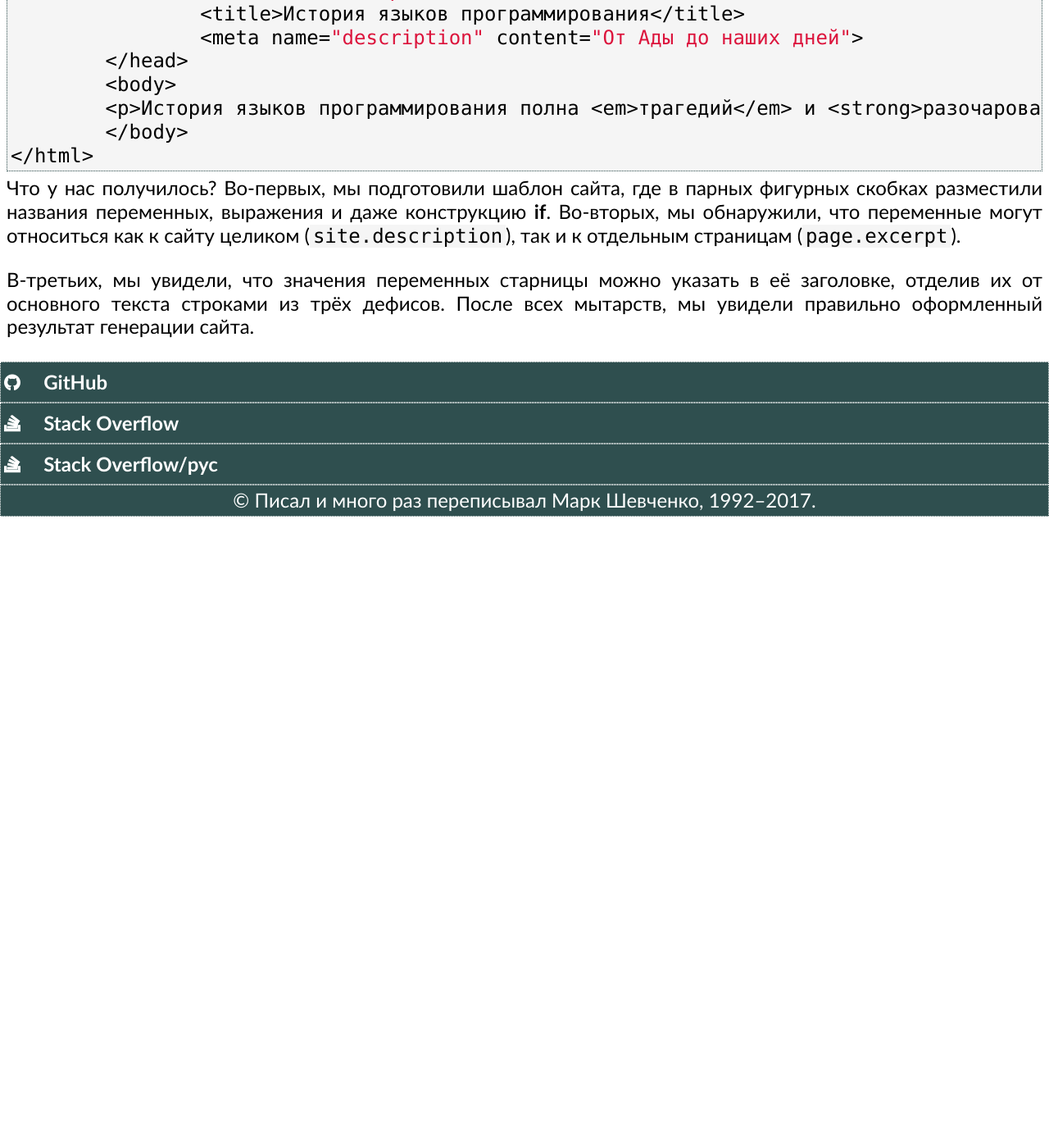
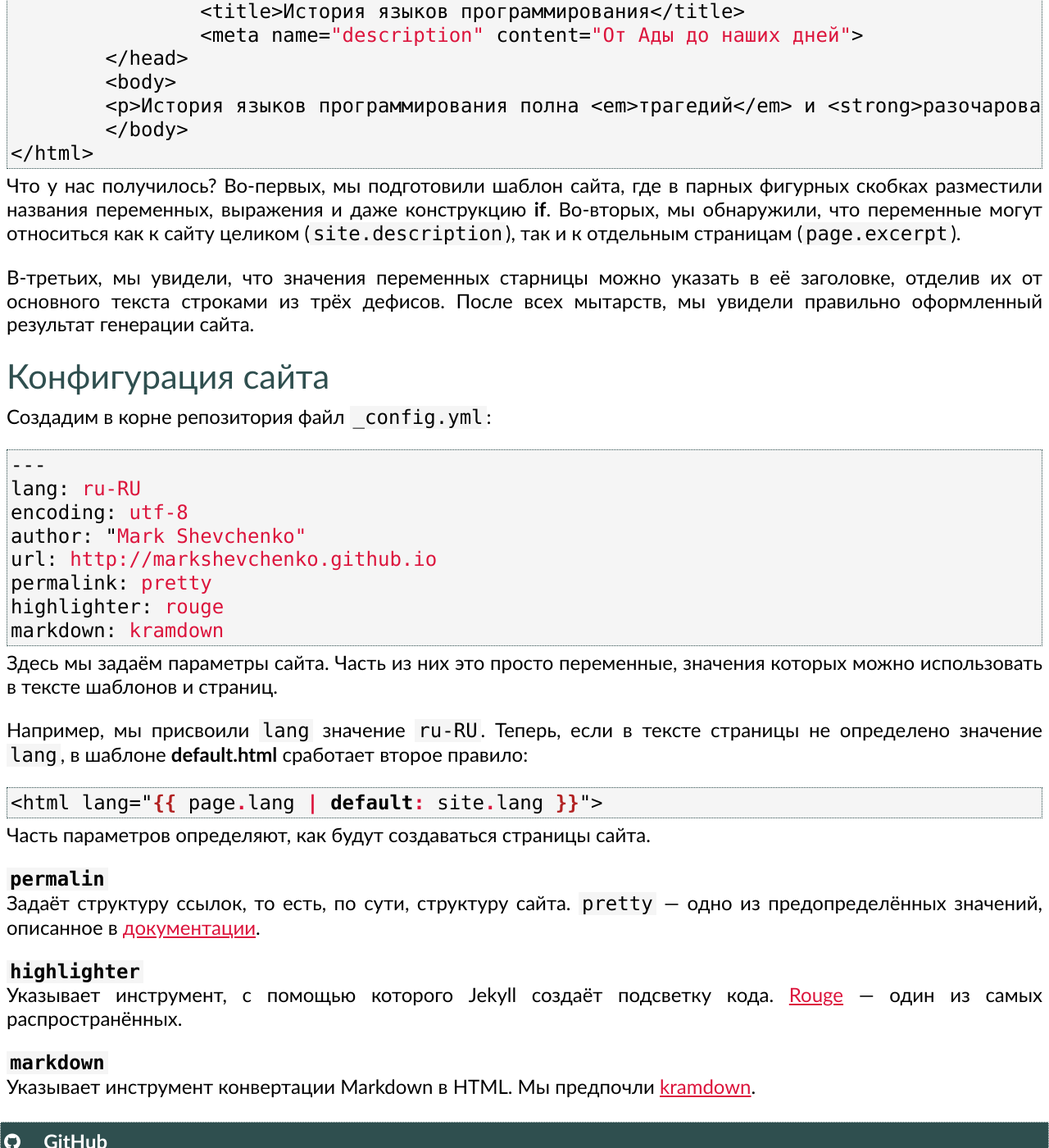
Before and after one commit to markshevchenko/markshevchenko.github.io, a Jekyll site: the page built from articles/github-pages.md, in a window 1280 px wide and 1400 px high, scrolled down 1895 px. Shown: the whole window at 82% size. Built offline with Jekyll 4.4.1, drawn with Linux system fonts in a browser that asks for light colours; some web fonts are replaced; our own code applies the rules of GitHub Pages for plain Markdown files; comment, search, counter and statistics services are not loaded; before the commit the page ends 2525 px from its top, so only the background shows below that; some of the changed text lies outside the part shown.

Commit message:
Дописал про _config.yml

````diff
--- a/articles/github-pages.md
+++ b/articles/github-pages.md
@@ -27,13 +27,12 @@ URI моей страницы https://github.com/markshevchenko, а для св
 
 Сразу после создания репозитория, сайт становится доступен по адресу http://markshevchenko.github.io, но он сейчас совершенно пуст.
 
-Нажмём кнопку <kbd>Create new file</kbd> и в качестве имени укажем `_layouts/default.html`. По правилам GitHub это означает, что
-в корне проекта будет создана папка `_layouts` в которой будет создан пустой файл `default.html`. Разместим внутри шаблон:
-
+Нажмём кнопку <kbd>Create new file</kbd> и в качестве имени укажем **_layouts/default.html**. По правилам GitHub это означает, что
+в корне проекта будет создана папка **_layouts** в которой будет создан файл **default.html**. Разместим внутри шаблон:
 {% raw %}
 ```liquid
 <!doctype html>
-<html lang="{{ page.lang | default: site.lang | default: "en" }}">
+<html lang="{{ page.lang | default: site.lang }}">
 	<head>
 		<meta charset="utf-8">
 		<meta http-equiv="X-UA-Compatible" content="IE=edge">
@@ -48,7 +47,7 @@ URI моей страницы https://github.com/markshevchenko, а для св
 ```
 {% endraw %}
 
-В корне создадим файл `index.md`, где запишем:
+В корне создадим файл **index.md**, где запишем:
 
 ```markdown
 ---
@@ -84,3 +83,40 @@ excerpt: От Ады до наших дней
 
 В-третьих, мы увидели, что значения переменных старницы можно указать в её заголовке, отделив их от основного текста строками из трёх дефисов.
 После всех мытарств, мы увидели правильно оформленный результат генерации сайта.
+
+## Конфигурация сайта
+
+Создадим в корне репозитория файл `_config.yml`:
+
+```yaml
+---
+lang: ru-RU
+encoding: utf-8
+author: "Mark Shevchenko"
+url: http://markshevchenko.github.io
+permalink: pretty
+highlighter: rouge
+markdown: kramdown
+```
+
+Здесь мы задаём параметры сайта. Часть из них это просто переменные, значения которых можно использовать в тексте
+шаблонов и страниц.
+
+Например, мы присвоили `lang` значение `ru-RU`. Теперь, если в тексте страницы не определено значение `lang`, в шаблоне **default.html** сработает второе правило:
+
+{% raw %}
+```liquid
+<html lang="{{ page.lang | default: site.lang }}">
+```
+{% endraw %}
+
+Часть параметров определяют, как будут создаваться страницы сайта.
+
+`permalin`
+: Задаёт структуру ссылок, то есть, по сути, структуру сайта. `pretty`&nbsp;&mdash; одно из предопределённых значений, описанное в [документации](https://jekyllrb.com/docs/permalinks/).
+
+`highlighter`
+: Указывает инструмент, с помощью которого Jekyll создаёт подсветку кода. [Rouge](http://rouge.jneen.net/)&nbsp;&mdash; один из самых распространённых.
+
+`markdown`
+: Указывает инструмент конвертации Markdown в HTML. Мы предпочли [kramdown](https://kramdown.gettalong.org/).
````
